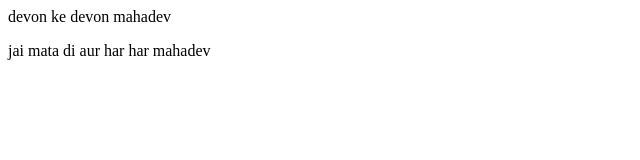
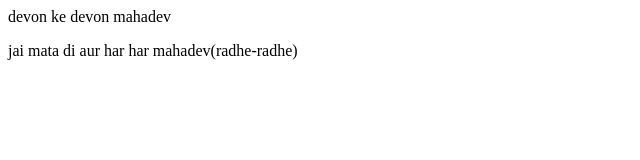
Before and after one commit to PRATEEKRAJBHAR/hanumanji, a plain HTML site: page index.html in a window 1280 px wide. Shown: the full height of the page, 0-640 px from the left. Drawn offline with Linux system fonts and the light colour scheme.

Commit message:
hare-hare

```diff
--- a/index.html
+++ b/index.html
@@ -1,2 +1,2 @@
 <P>devon ke devon mahadev</P>
-<p>jai mata di aur har har mahadev</p>
+<p>jai mata di aur har har mahadev(radhe-radhe)</p>
```
